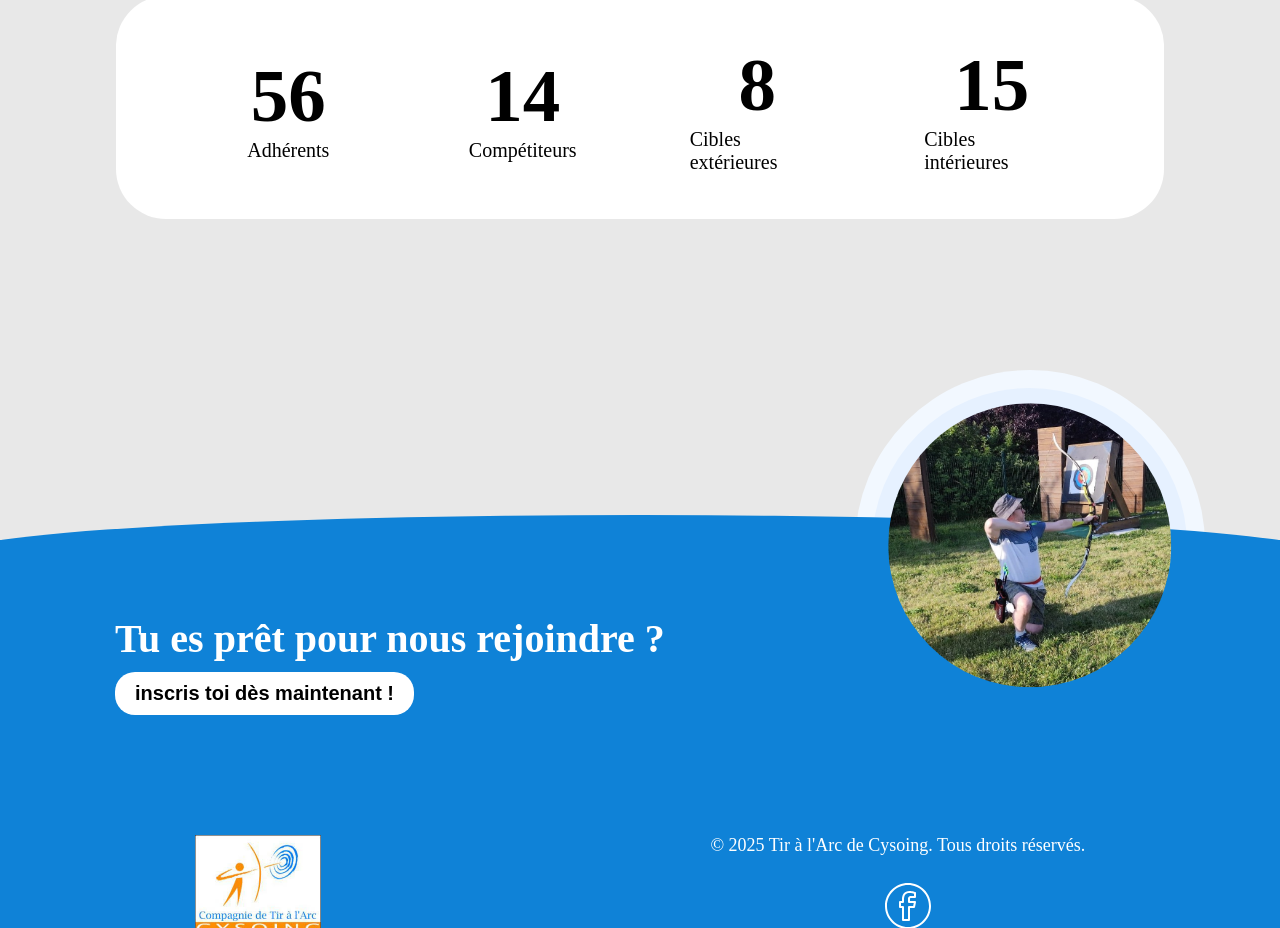
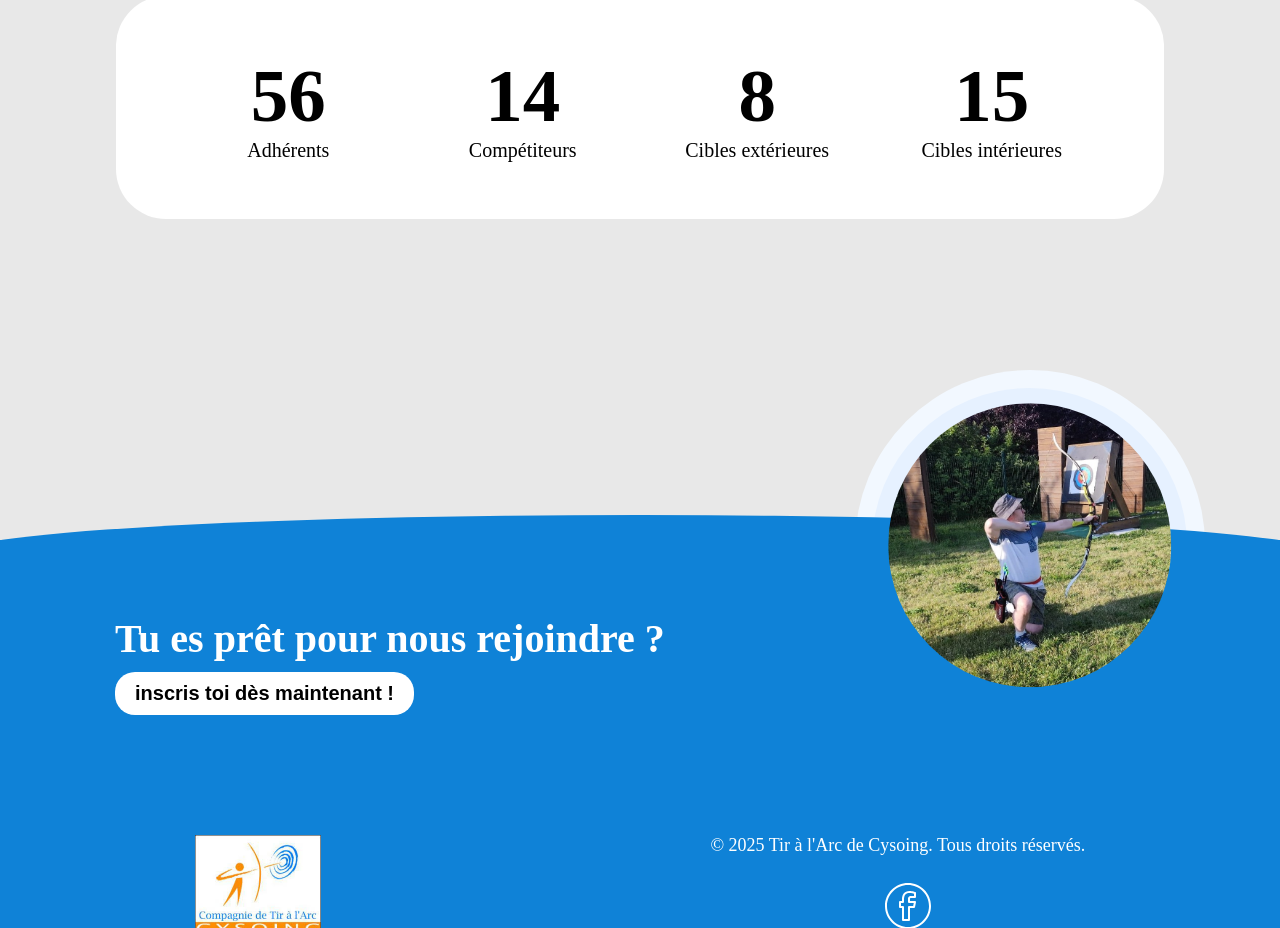
Before and after one commit to Louis-Verbrugge/tirArcFrontend, a React (Create React App) app: page / in a window 1280 px wide. Shown: the part 3260-4188 px from the top of the page. Built offline with nearby package versions, Linux system fonts and the light colour scheme.

Commit message:
edit text

```diff
--- a/src/pages/Public/LandingPage/LandingPage.module.scss
+++ b/src/pages/Public/LandingPage/LandingPage.module.scss
@@ -35,6 +35,7 @@
 
     .textLarge{
         font-size: var(--size_span_textLarge);
+
     }
 
     h1{
@@ -298,6 +299,11 @@
                 flex-wrap: wrap;
                 justify-content: space-between;
                 align-items: center;
+
+                .textLarge {
+                    width: 120%;
+                    text-align: center;
+                }
 
 
                 & > div:not(:last-child) {
```
